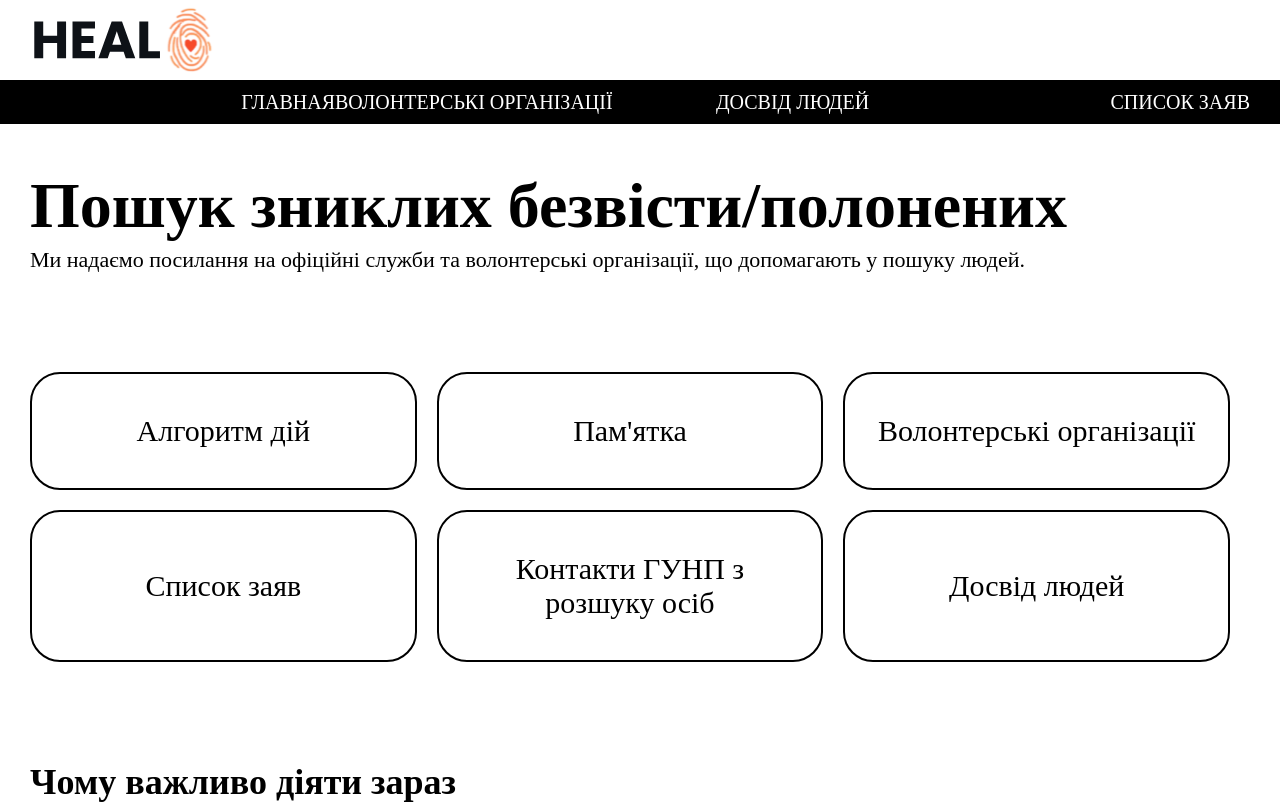
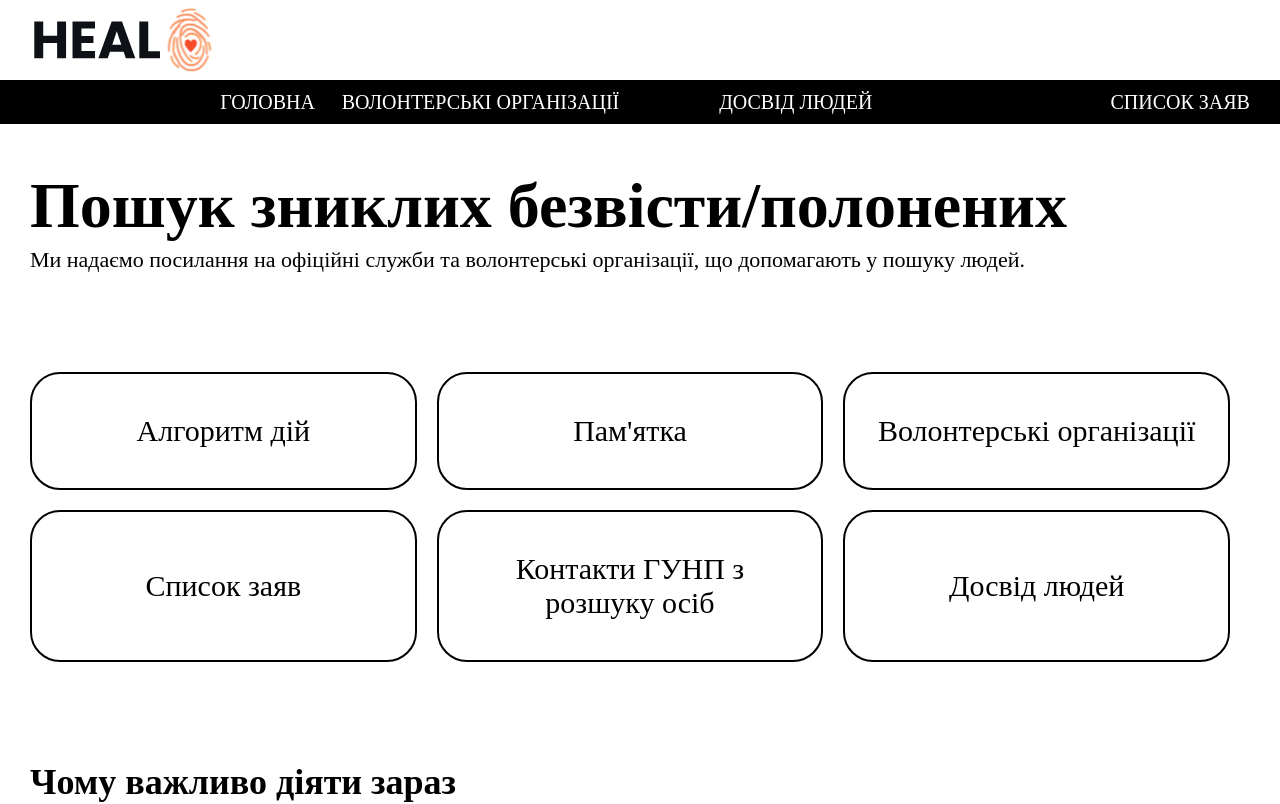
Before and after one commit to MykhailoZhyrok/Heal_exp, a React (Vite) app: page / in a window 1280 px wide. Shown: the top 804 px of the page. Built offline with nearby package versions, Linux system fonts and the light colour scheme.

Commit message:
add mailer res3

```diff
--- a/src/Layout/Navbar/Navabr.scss
+++ b/src/Layout/Navbar/Navabr.scss
@@ -49,10 +49,10 @@
         letter-spacing: 0%;
         text-transform: uppercase;
         color: rgb(255, 255, 255);
-        max-width: calc(33.3333333333% - 20px);
+        max-width: calc(25% - 20px);
     height: auto;
     object-fit: cover;
-    flex: 1 1 calc(33.3333333333% - 20px);
+    flex: 1 1 calc(25% - 20px);
         display: flex;
         align-items: center;
         justify-content: center;
--- a/src/Layout/Navbar/Navbar.tsx
+++ b/src/Layout/Navbar/Navbar.tsx
@@ -13,7 +13,7 @@ export const Navbar = () => {
 
     <div className='navbarWrap'>
     <Link className='navbarLink right' to="/">
-        Главная
+          Головна
         </Link>
         <Link className='navbarLink left' to="/our-links">
         Волонтерські організації
```
